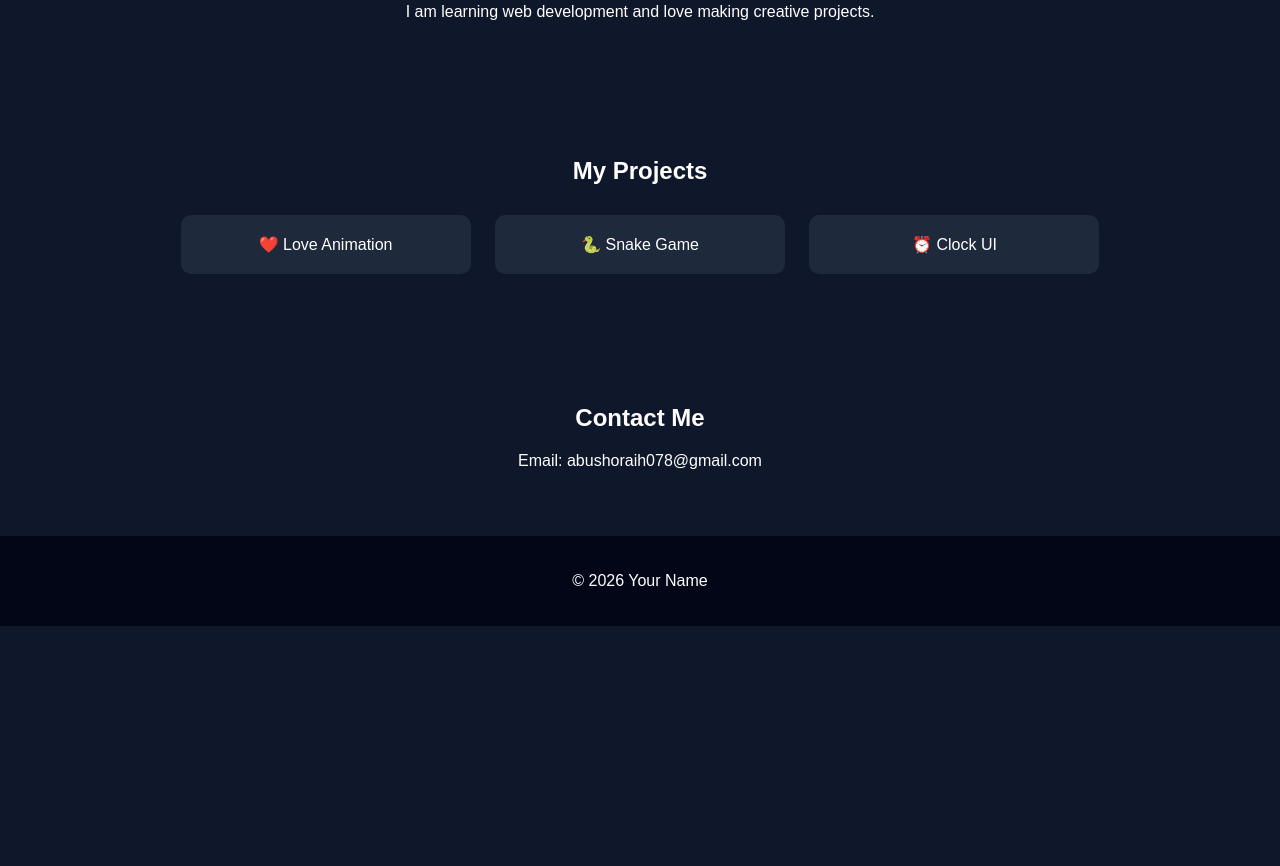
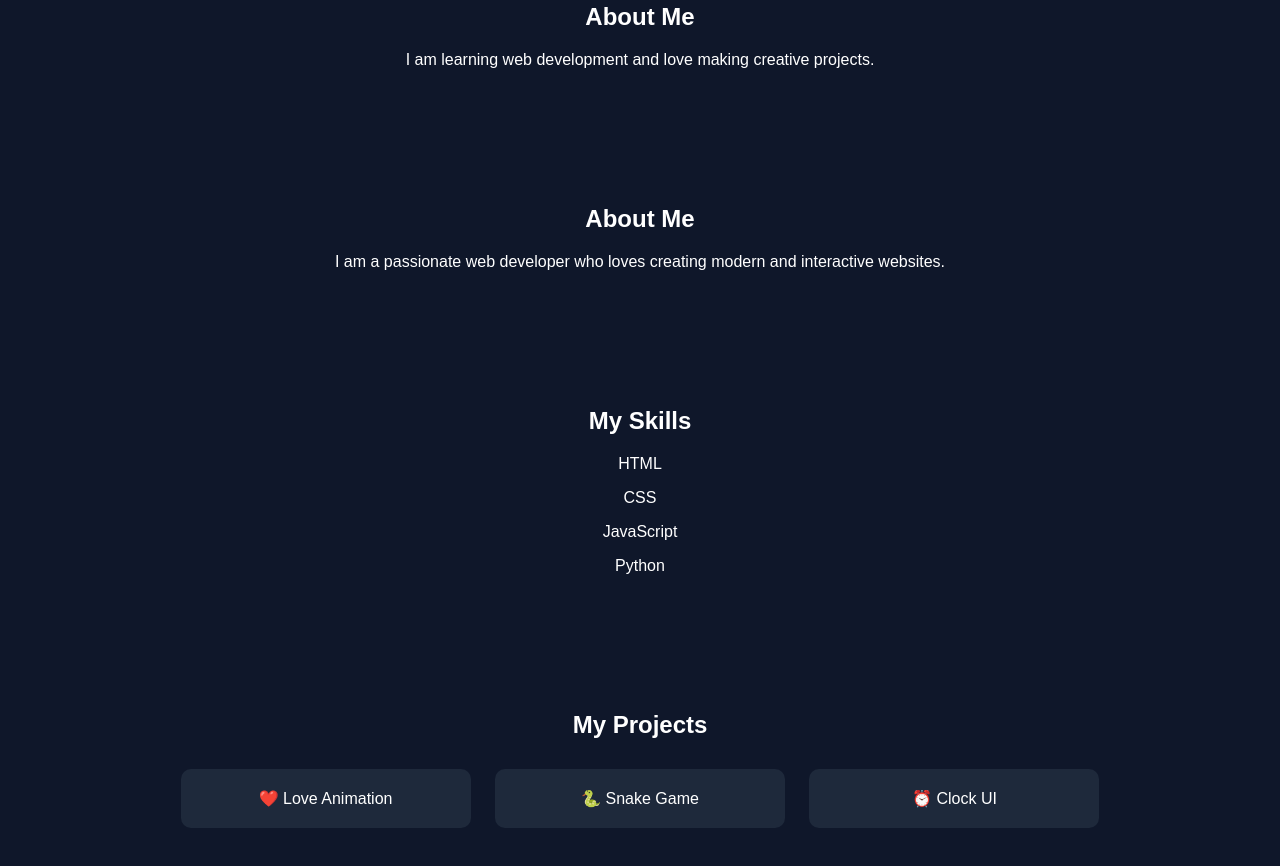
Before and after one commit to ggermany262-debug/my-portfolio, a plain HTML site: page index.html in a window 1280 px wide. Shown: the part 532-1398 px from the top of the page. Before the commit the page ends 1158 px from the top, so only its background shows below. Drawn offline with Linux system fonts and the light colour scheme.

Commit message:
Update index.html

```diff
--- a/index.html
+++ b/index.html
@@ -89,6 +89,7 @@ footer {
 
 <div class="hero">
   <h1>Hi, I'm <span>Abu shoraih</span> 👋</h1>
+  <h2>i am a <span id="typing"></span></h2>
   <p>I create cool websites & animations</p>
   <button onclick="showMessage()">Hire Me</button>
 </div>
@@ -96,6 +97,36 @@ footer {
 <section id="about">
   <h2>About Me</h2>
   <p>I am learning web development and love making creative projects.</p>
+</section>
+  <section id="about">
+  <h2>About Me</h2>
+  <p>
+    I am a passionate web developer who loves creating modern and interactive websites.
+  </p>
+</section>
+  <section id="skills">
+  <h2>My Skills</h2>
+
+  <div class="skill">
+    <p>HTML</p>
+    <div class="bar"><div class="fill" style="width: 90%"></div></div>
+  </div>
+
+  <div class="skill">
+    <p>CSS</p>
+    <div class="bar"><div class="fill" style="width: 80%"></div></div>
+  </div>
+
+  <div class="skill">
+    <p>JavaScript</p>
+    <div class="bar"><div class="fill" style="width: 70%"></div></div>
+  </div>
+
+  <div class="skill">
+    <p>Python</p>
+    <div class="bar"><div class="fill" style="width: 60%"></div></div>
+  </div>
+
 </section>
 
 <section id="projects">
@@ -124,3 +155,4 @@ function showMessage() {
 
 </body>
 </html>
+<script src="script.js"></script>
```
